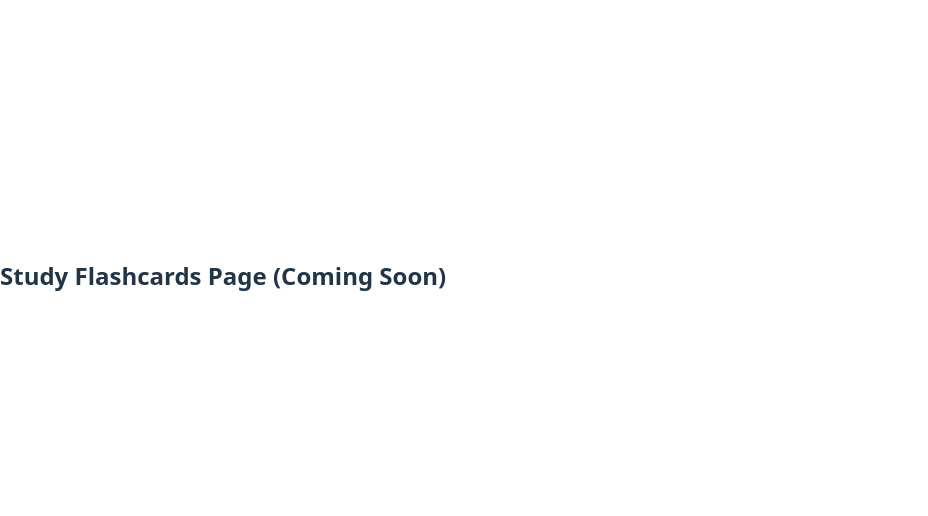
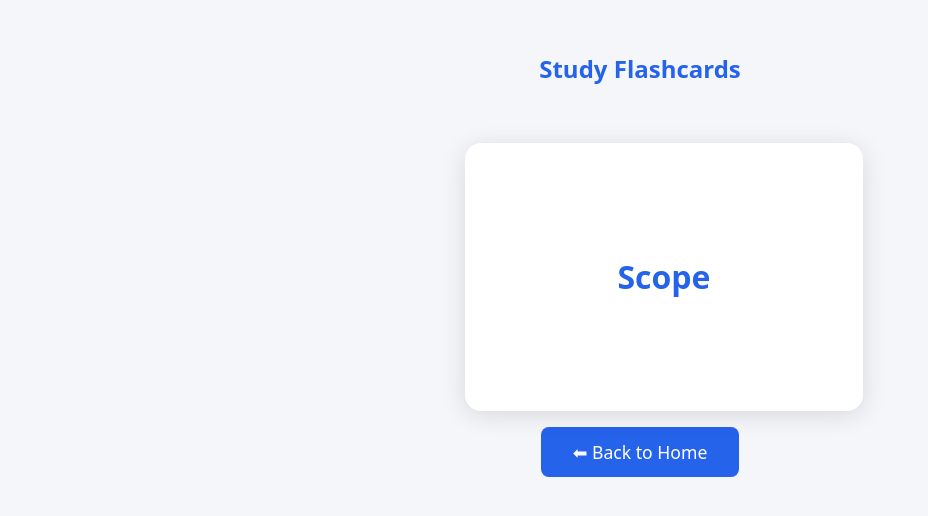
Before and after one commit to Thangvo562/PMP_flashcards, a React (Vite) app: page /study in a window 1280 px wide. Shown: the part 146-662 px from the top of the page, without its empty margins (0-928 px from the left). Built offline with nearby package versions, Linux system fonts and the light colour scheme.

Commit message:
Center Study page content and add Back to Home button

```diff
--- a/src/App.tsx
+++ b/src/App.tsx
@@ -1,8 +1,8 @@
 import React from 'react';
 import { BrowserRouter as Router, Routes, Route } from 'react-router-dom';
 import Home from './pages/Home';
+import Study from './pages/Study';
 
-const Study = () => <div style={{textAlign: 'center', marginTop: '4rem'}}><h2>Study Flashcards Page (Coming Soon)</h2></div>;
 const Quiz = () => <div style={{textAlign: 'center', marginTop: '4rem'}}><h2>Quiz Mode Page (Coming Soon)</h2></div>;
 const Stats = () => <div style={{textAlign: 'center', marginTop: '4rem'}}><h2>Statistics Page (Coming Soon)</h2></div>;
 
--- /dev/null
+++ b/src/components/Flashcard.tsx
@@ -0,0 +1,74 @@
+import React, { useState } from 'react';
+import type { Flashcard as FlashcardType } from '../data/flashcards';
+
+interface FlashcardProps {
+  card: FlashcardType;
+}
+
+const cardStyle: React.CSSProperties = {
+  width: '350px',
+  height: '220px',
+  perspective: '1000px',
+  margin: '2rem auto',
+  cursor: 'pointer',
+};
+
+const innerStyle = (flipped: boolean): React.CSSProperties => ({
+  position: 'relative',
+  width: '100%',
+  height: '100%',
+  transition: 'transform 0.6s cubic-bezier(0.4,0.2,0.2,1)',
+  transformStyle: 'preserve-3d',
+  transform: flipped ? 'rotateY(180deg)' : 'none',
+});
+
+const sideStyle: React.CSSProperties = {
+  position: 'absolute',
+  width: '100%',
+  height: '100%',
+  backfaceVisibility: 'hidden',
+  borderRadius: '16px',
+  boxShadow: '0 4px 24px rgba(0,0,0,0.12)',
+  background: '#fff',
+  display: 'flex',
+  flexDirection: 'column',
+  justifyContent: 'center',
+  alignItems: 'center',
+  padding: '1.5rem',
+};
+
+const frontStyle: React.CSSProperties = {
+  ...sideStyle,
+  fontSize: '2rem',
+  fontWeight: 600,
+  color: '#2563eb',
+};
+
+const backStyle: React.CSSProperties = {
+  ...sideStyle,
+  transform: 'rotateY(180deg)',
+  color: '#222',
+  fontSize: '1.1rem',
+  justifyContent: 'flex-start',
+};
+
+const Flashcard: React.FC<FlashcardProps> = ({ card }) => {
+  const [flipped, setFlipped] = useState(false);
+
+  return (
+    <div style={cardStyle} onClick={() => setFlipped(f => !f)}>
+      <div style={innerStyle(flipped)}>
+        <div style={frontStyle}>
+          {card.term}
+        </div>
+        <div style={backStyle}>
+          <div style={{ fontWeight: 700, fontSize: '1.3rem', marginBottom: 8 }}>{card.translation}</div>
+          <div style={{ marginBottom: 6 }}><b>EN:</b> {card.exampleEn}</div>
+          <div><b>VI:</b> {card.exampleVi}</div>
+        </div>
+      </div>
+    </div>
+  );
+};
+
+export default Flashcard;
--- /dev/null
+++ b/src/pages/Study.tsx
@@ -0,0 +1,51 @@
+import React from 'react';
+import { flashcards } from '../data/flashcards';
+import Flashcard from '../components/Flashcard';
+import { useNavigate } from 'react-router-dom';
+
+const Study: React.FC = () => {
+  const navigate = useNavigate();
+  return (
+    <div style={{
+      width: '100vw',
+      height: '100vh',
+      display: 'flex',
+      flexDirection: 'column',
+      justifyContent: 'center',
+      alignItems: 'center',
+      background: '#f5f6fa',
+    }}>
+      <div style={{
+        display: 'flex',
+        flexDirection: 'column',
+        alignItems: 'center',
+        justifyContent: 'center',
+        width: '100%',
+      }}>
+        <h2 style={{ color: '#2563eb', marginBottom: '1.5rem', textAlign: 'center' }}>Study Flashcards</h2>
+        <Flashcard card={flashcards[0]} />
+        <button
+          style={{
+            marginTop: '2rem',
+            padding: '0.8rem 2rem',
+            fontSize: '1.1rem',
+            background: '#2563eb',
+            color: 'white',
+            border: 'none',
+            borderRadius: '8px',
+            cursor: 'pointer',
+            transition: 'background 0.2s',
+            display: 'block',
+          }}
+          onMouseOver={e => (e.currentTarget.style.background = '#1d4ed8')}
+          onMouseOut={e => (e.currentTarget.style.background = '#2563eb')}
+          onClick={() => navigate('/')}
+        >
+          ⬅ Back to Home
+        </button>
+      </div>
+    </div>
+  );
+};
+
+export default Study;
```
Also changed, not shown: 2 other files (tests, documents, lock files or other folders).
